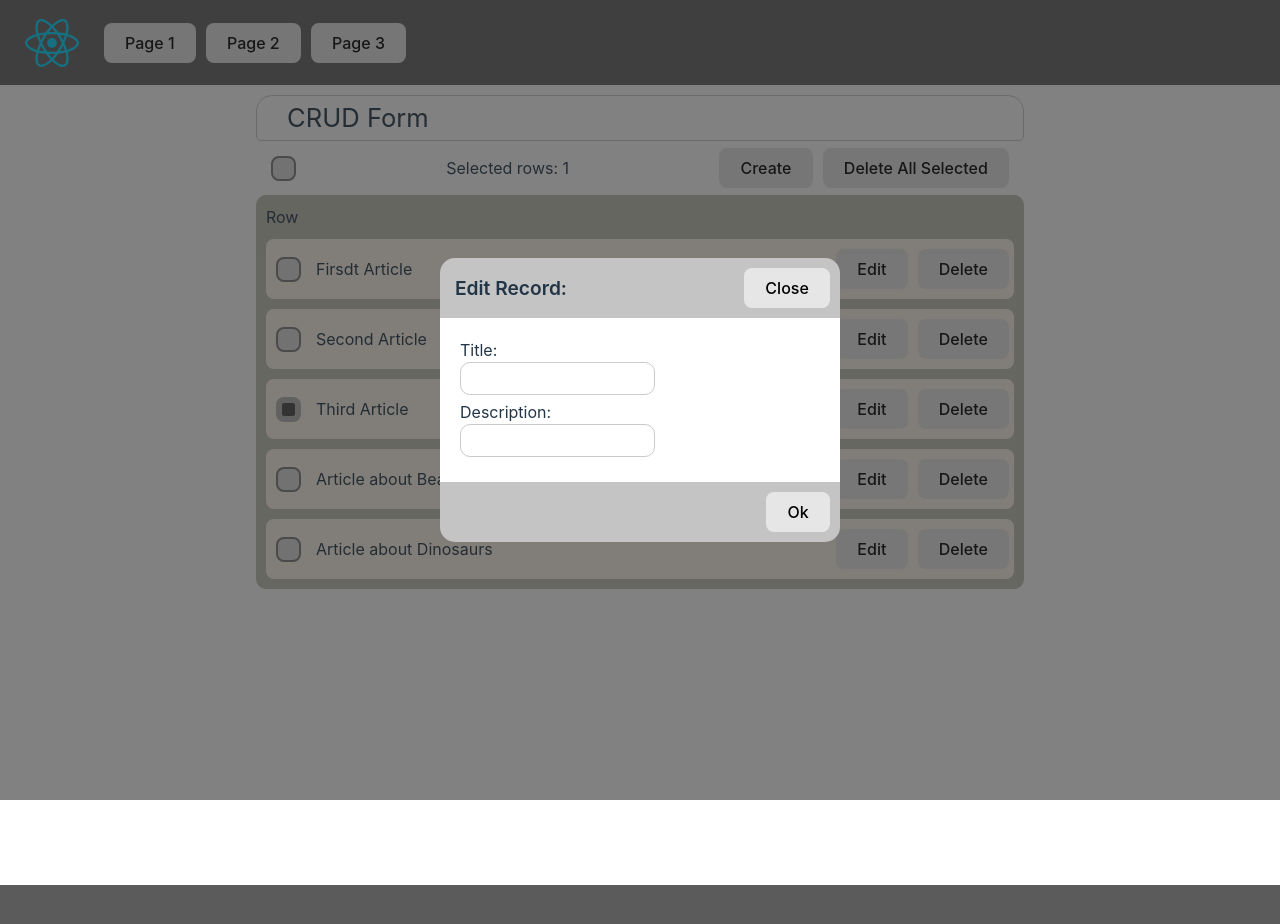
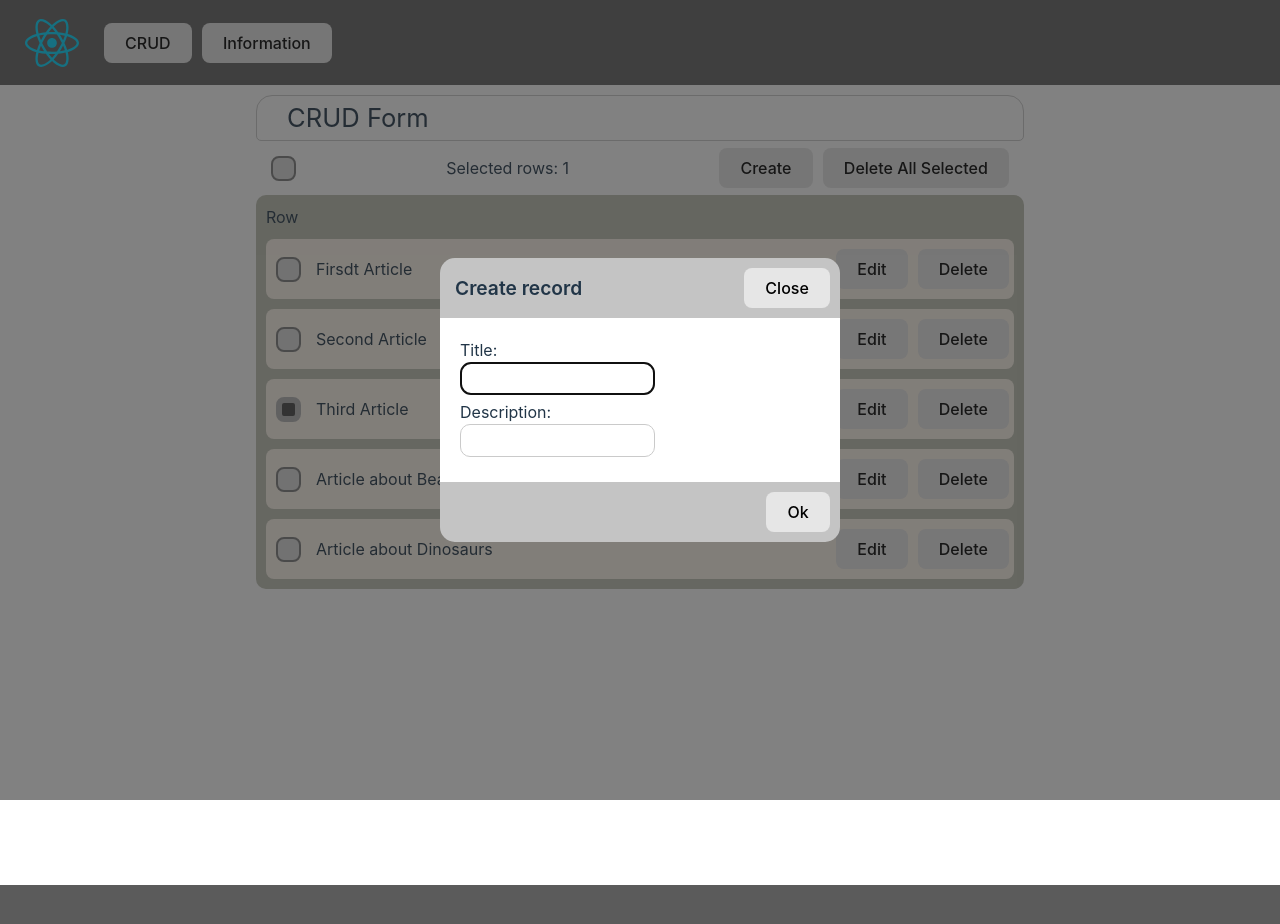
Before and after one commit to ArturKe/react-app, a React (Vite) app: page / in a window 1280 px wide. Both pictures are taken after a click on the button "Create". Shown: the top 924 px of the page. Built offline with nearby package versions, Linux system fonts and the light colour scheme.

Commit message:
Update logic

```diff
--- a/src/App.jsx
+++ b/src/App.jsx
@@ -2,7 +2,7 @@ import { useState } from 'react'
 import './App.css'
 import PageLayout from './layouts/Page/PageLayout'
 import Header from './components/header/Header'
-import ListComponent from './components/Lists/list/ListComponent'
+import ListComponent from './components/lists/list/ListComponent'
 
 
 function App() {
--- a/src/components/Button/button.jsx
+++ b/src/components/Button/button.jsx
@@ -11,8 +11,7 @@ export default function Button (props) {
         }
     }
     return (
-        <div>
-            <button onClick={() => handler()} className="customButton">{props.children || props.name}</button>
-        </div>
+        <button onClick={() => handler()} className="customButton">{props.children || props.name}</button>
+
     )
 }
--- a/src/components/Lists/list/ListComponent.jsx
+++ b/src/components/Lists/list/ListComponent.jsx
@@ -1,8 +1,8 @@
 import React, { useEffect, useState } from 'react';
 import Button from '../../button/Button';
 import Checkbox from '../../checkbox/Checkbox';
-import EditForm from '../../modals/edit/EditForm';
-import WarnModal from '../../modals/Warn/WarnModal';
+import EditForm from '../../forms/edit/EditForm';
+import WarnModal from '../../modals/warn/WarnModal';
 import ListItem from '../Item/ListItem';
 import './listComponent.css';
 
@@ -16,7 +16,7 @@ export default function ListComponent (props) {
         {id: 4, title: 'Article about Dinosaurs', description: 'Hello world!!!', selected: false},
     ])
 
-    const createRecord = () => {
+    const createRecordEvent = () => {
         toggleVisEditForm()
         setWarnModalType('create')
         setWarnModalTitle('')
@@ -39,7 +39,7 @@ export default function ListComponent (props) {
         setWarnModalId(id)
         setWarnModalTitle(title)
         setWarnModalDesc(description)
-        console.log('Edit record with id: ' + id + title + description)
+        // console.log('Edit record with id: ' + id + title + description)
     }
     const editRecordAccept = (id, title, description) => {
         toggleVisEditForm()
@@ -84,7 +84,6 @@ export default function ListComponent (props) {
 
     // Select actions
     const selectRecord = (id, state) =>{
-        console.log(`Id: ${id}, State: ${state}`)
         let newItem = items.map((record) => {
             return record.id === id ? { ...record, selected: state} : record
         })
@@ -147,7 +146,6 @@ export default function ListComponent (props) {
             <WarnModal
                 title={warnModalTitle}
                 event={toggleVisWarnModal}
-                // acceptDelete={deleteRecordAccept}
                 acceptDelete={acceptHandler(warnModalType)}
                 >
             </WarnModal> : null
@@ -155,6 +153,7 @@ export default function ListComponent (props) {
     const editForm = () => {
         return EditFormVisible ?
             <EditForm
+                type={warnModalType}
                 id={warnModalId}
                 title={warnModalTitle}
                 description={warnModalDesc}
@@ -175,7 +174,7 @@ export default function ListComponent (props) {
                 <Checkbox isActive={checkBoxState} event={selectAll}></Checkbox>
                 <div>Selected rows: {amountSelectedRecords}</div>
                 <div className='list-controll-buttons'>
-                    <Button event={createRecord}>Create</Button>
+                    <Button event={createRecordEvent}>Create</Button>
                     <Button event={deleteAllRecordsEvent}>Delete All Selected</Button>
                 </div>
             </div>
--- a/src/components/modals/edit/EditForm.jsx
+++ b/src/components/forms/edit/EditForm.jsx
@@ -1,7 +1,7 @@
-import ModalWrapper from '../modal-wrapper/ModalWrapper';
+import ModalWrapper from '../../modals/modal-wrapper/ModalWrapper';
 import Button from '../../button/Button';
 import './EditForm.css'
-import { useState } from 'react';
+import { useState, useEffect, useRef } from 'react';
 
 export default function EditForm (props) {
     const closeHandler = () => {
@@ -20,14 +20,20 @@ export default function EditForm (props) {
     const [title, setTitle] = useState(props.title)
     const [desc, setDesc] = useState(props.description)
 
+    const textInput = useRef(null)
+    useEffect(() => {
+        console.log(textInput)
+        textInput.current.focus()
+    })
+
     return (
         <ModalWrapper
             eventClose={closeHandler}
-            header={'Edit Record: ' + props.title}
+            header={props.type ==='edit' ? 'Edit Record: ' + props.title : 'Create record' }
             content={
                 <div className='edit-form'>
                     <div>Title:</div>
-                    <input type="text" defaultValue={title} onChange={(e) => setTitle(e.target.value)} />
+                    <input type="text" ref={textInput} defaultValue={title} onChange={(e) => setTitle(e.target.value)} />
                     <div>Description:</div>
                     <input type="text" defaultValue={props.description} onChange={(e) => setDesc(e.target.value)}/>
                 </div>
--- a/src/components/header/Header.jsx
+++ b/src/components/header/Header.jsx
@@ -10,9 +10,8 @@ export default function Header (props) {
                 <img src={reactLogo} className="logo react" alt="React logo" />
             </div>
             <div className='header_component-buttons'>
-                <Button>Page 1</Button>
-                <Button>Page 2</Button>
-                <Button>Page 3</Button>
+                <Button>CRUD</Button>
+                <Button>Information</Button>
             </div>
             {props.children}
         </div>
--- a/src/components/modals/modal-wrapper/ModalWrapper.jsx
+++ b/src/components/modals/modal-wrapper/ModalWrapper.jsx
@@ -14,7 +14,9 @@ export default function WarnModal (props) {
             <div className='warn-modal'>
                 <div className='warn-modal-header'>
                     <div className='warn-modal-header_title'>{props.header}</div>
-                    <Button event={closeHandler}>Close</Button>
+                    <div>
+                        <Button event={closeHandler}>Close</Button>
+                    </div>
                 </div>
                 <div className='warn-modal-content'>{props.content}</div>
                 <div className='warn-modal-buttons'>{props.footer}</div>
```
Also changed, not shown: src/components/forms/edit/EditForm.css (renamed from src/components/modals/edit/EditForm.css).
